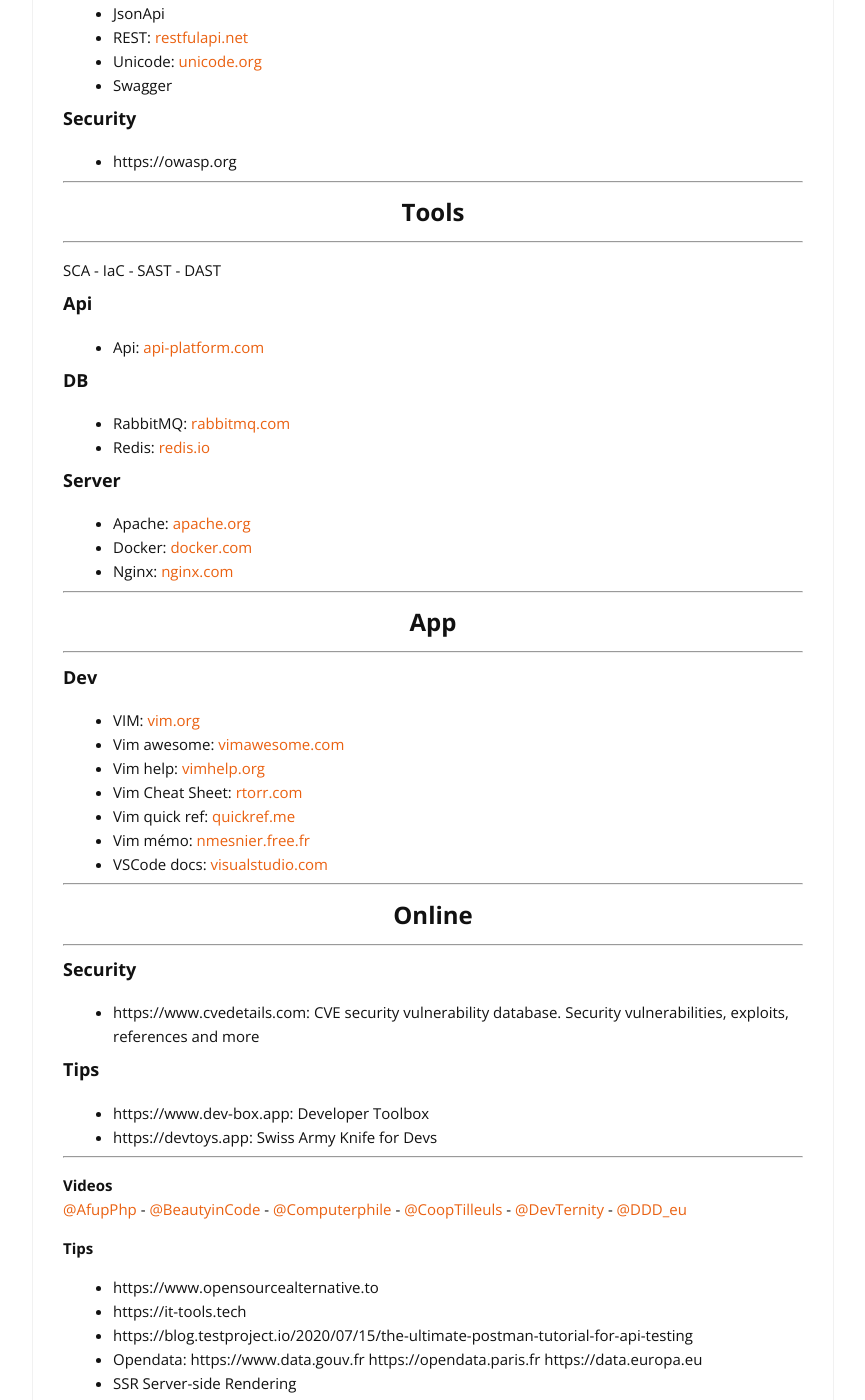
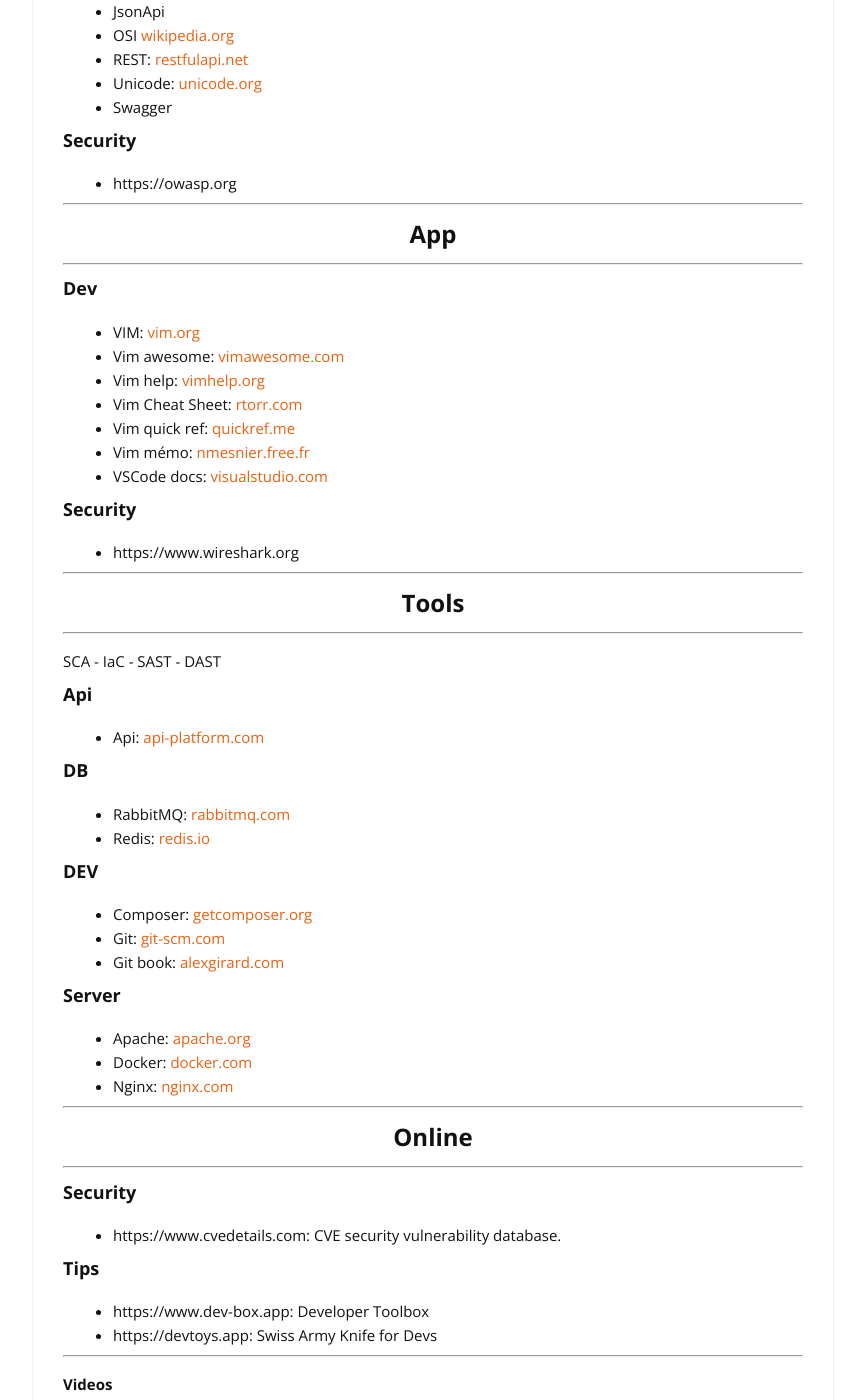
Before and after one commit to cylmat/cylmat.github.io, a Jekyll site: the page built from _pages/USEFUL.md, in a window 1280 px wide and 1400 px high, scrolled down 2481 px. Shown: the whole window, without its empty margins (207-1072 px from the left). Built offline with Jekyll 4.4.1, drawn with Linux system fonts in a browser that asks for light colours; nearby versions of some CDN libraries; some of the changed text lies outside the part shown.

Commit message:
Update USEFUL.md

```diff
--- a/_pages/USEFUL.md
+++ b/_pages/USEFUL.md
@@ -87,35 +88,18 @@
 - Find xargs: [everythingcli.org](https://www.everythingcli.org/find-exec-vs-find-xargs)
 - Grep Sed Awk: [corporesano.org](http://www.corporesano.org/doc-site/grepawksed.html)
 
-### Protocol
+### Modèle
 + GraphQL: [graphql.org](https://graphql.org)
 + HTTP: [mozilla.org](https://developer.mozilla.org/fr/docs/Web/HTTP)
 + JSON: [json.org](https://www.json.org)
 + JsonApi
++ OSI [wikipedia.org](https://fr.wikipedia.org/wiki/Mod%C3%A8le_OSI)
 + REST: [restfulapi.net](https://restfulapi.net/hateoas)
 + Unicode: [unicode.org](https://home.unicode.org)
 + Swagger
 
 ### Security
 - https://owasp.org
-
----
-## <center>Tools</center>
----
-
-SCA - IaC - SAST - DAST
-
-### Api
-+ Api: [api-platform.com](https://api-platform.com)
-
-### DB
-+ RabbitMQ: [rabbitmq.com](https://www.rabbitmq.com)
-+ Redis: [redis.io](https://redis.io)
-
-### Server
-+ Apache: [apache.org](https://httpd.apache.org)
-+ Docker: [docker.com](https://docs.docker.com)
-+ Nginx: [nginx.com](https://docs.nginx.com)
 
 ---
 ## <center>App</center>
@@ -131,12 +115,38 @@
 - Vim mémo: [nmesnier.free.fr](http://nmesnier.free.fr/vim.html)
 - VSCode docs: [visualstudio.com](https://code.visualstudio.com/docs)
 
+### Security
+- https://www.wireshark.org
+
+---
+## <center>Tools</center>
+---
+
+SCA - IaC - SAST - DAST
+
+### Api
++ Api: [api-platform.com](https://api-platform.com)
+
+### DB
++ RabbitMQ: [rabbitmq.com](https://www.rabbitmq.com)
++ Redis: [redis.io](https://redis.io)
+
+### DEV
++ Composer: [getcomposer.org](https://getcomposer.org/doc)
++ Git: [git-scm.com](https://git-scm.com/doc)
++ Git book: [alexgirard.com](https://alexgirard.com/git-book)
+
+### Server
++ Apache: [apache.org](https://httpd.apache.org)
++ Docker: [docker.com](https://docs.docker.com)
++ Nginx: [nginx.com](https://docs.nginx.com)
+
 ---
 ## <center>Online</center>
 ---
 
 ### Security
-- https://www.cvedetails.com: CVE security vulnerability database. Security vulnerabilities, exploits, references and more
+- https://www.cvedetails.com: CVE security vulnerability database.
 
 ### Tips
 - https://www.dev-box.app: Developer Toolbox
```
Also changed, not shown: other parts of _pages/USEFUL.md (+5 -4 lines).
